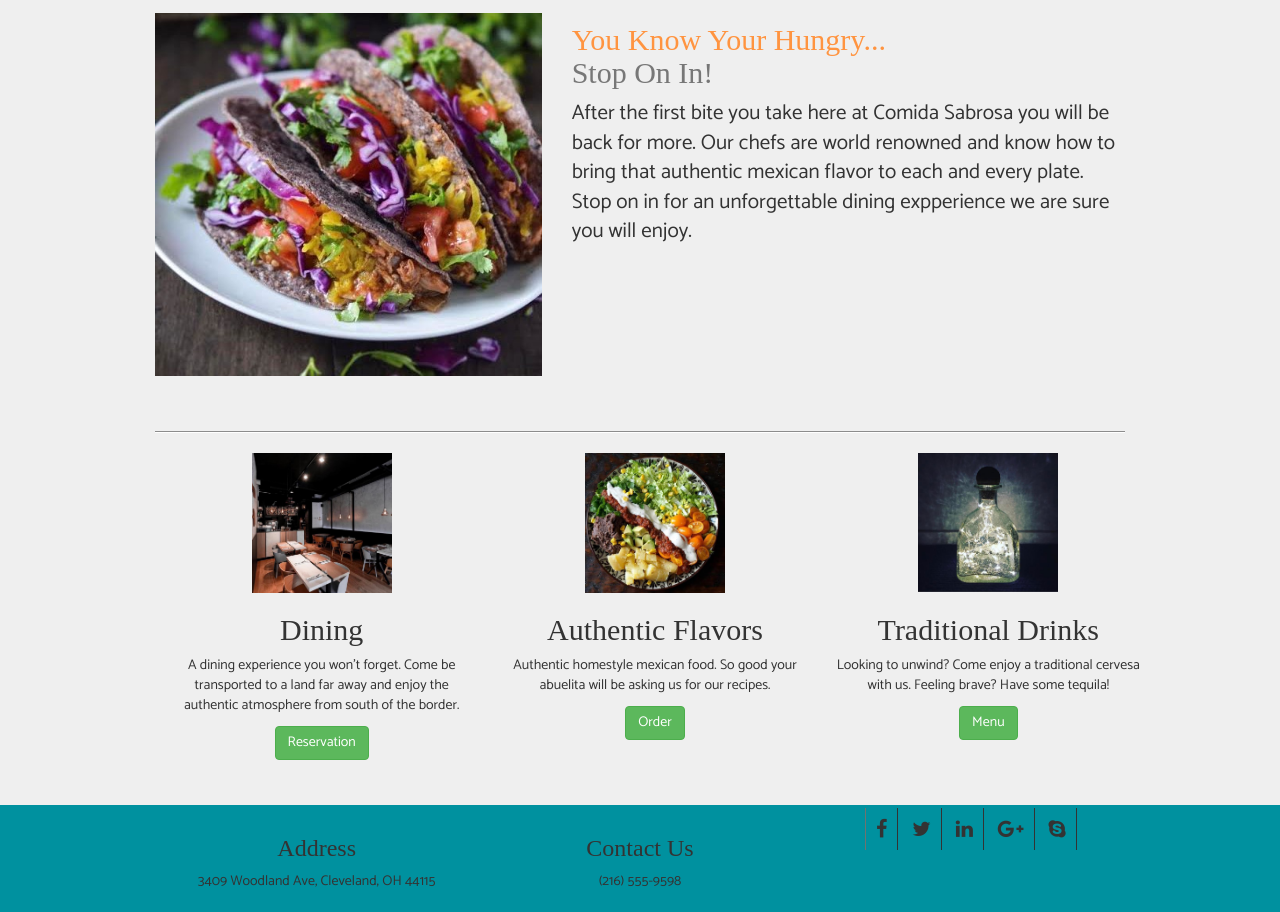
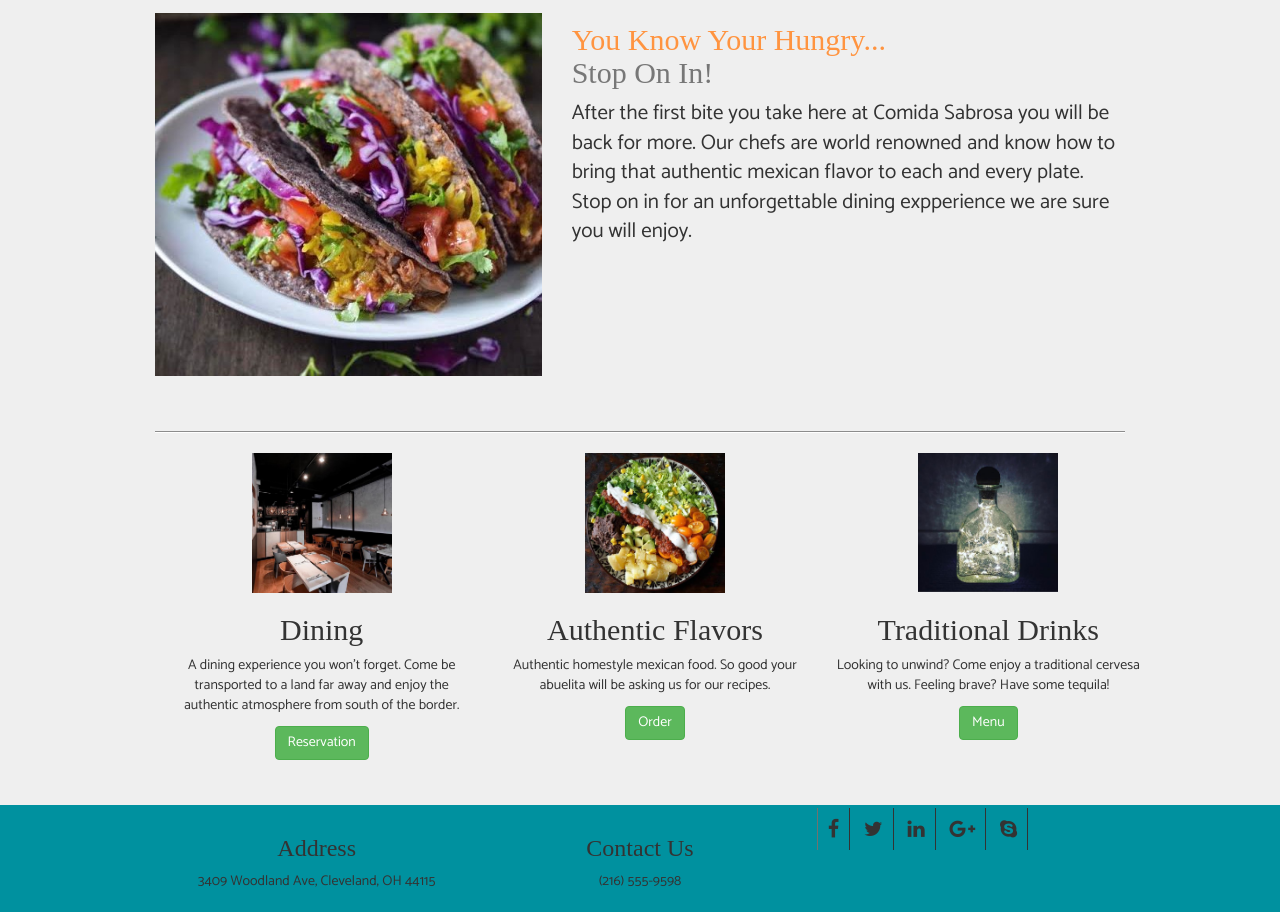
Before and after one commit to cataclysm1987/Comida-Sabrosa, a plain HTML site: page Home.html in a window 1280 px wide. Shown: the part 722-1634 px from the top of the page. Drawn offline with nearby package versions, Linux system fonts and the light colour scheme; some packages are replaced by stand-ins of ours; a script that the page names is missing; a web font is replaced by a local one.

Commit message:
Added col-md-4 to the third footer class.

```diff
--- a/Home.html
+++ b/Home.html
@@ -172,7 +172,7 @@
                 <h3>Contact Us</h3>
                 <p>(216) 555-9598</p>
             </div>
-            <div class="container text-center">
+            <div class="col-md-4">
                 <a href="https://www.facebook.com/" target="_blank"><i class="fa fa-facebook"></i></a>
                 <a href="https://twitter.com/" target="_blank"><i class="fa fa-twitter"></i></a>
                 <a href="https://www.linkedin.com/" target="_blank"><i class="fa fa-linkedin"></i></a>
```
